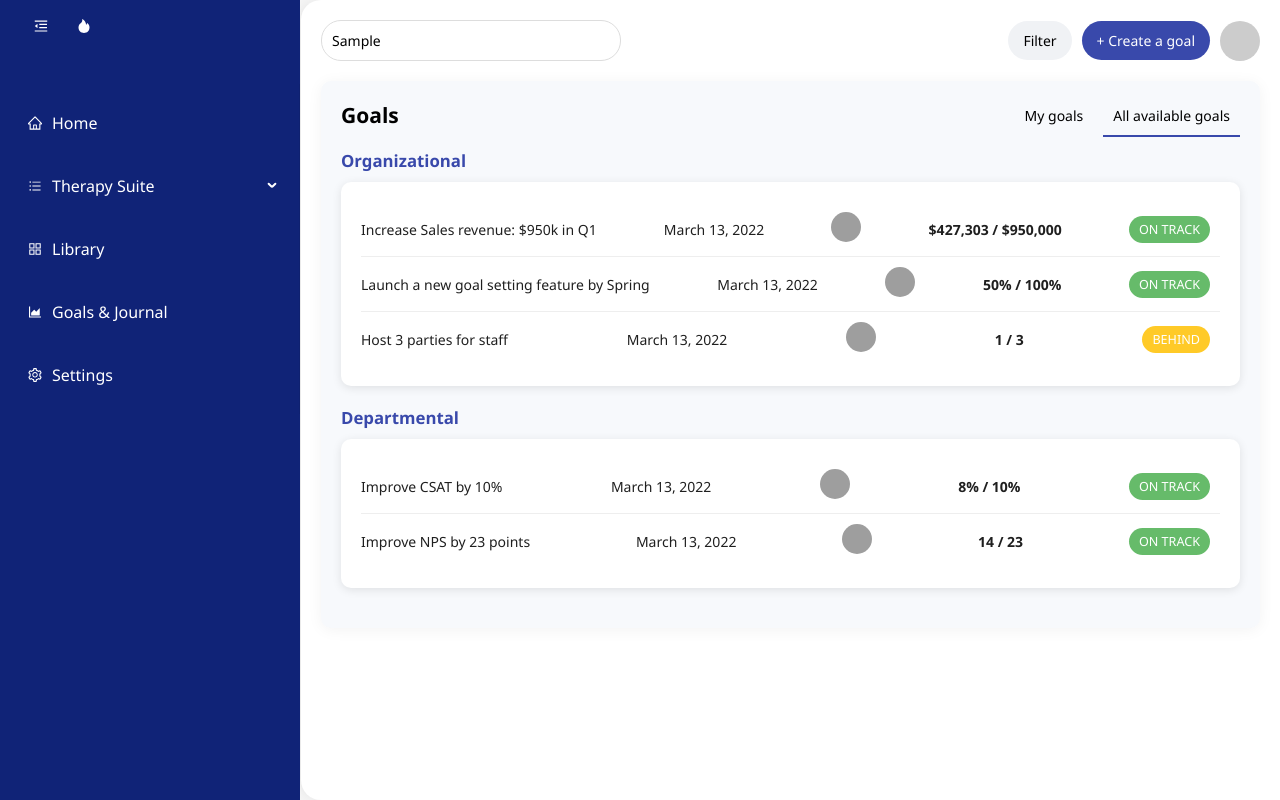
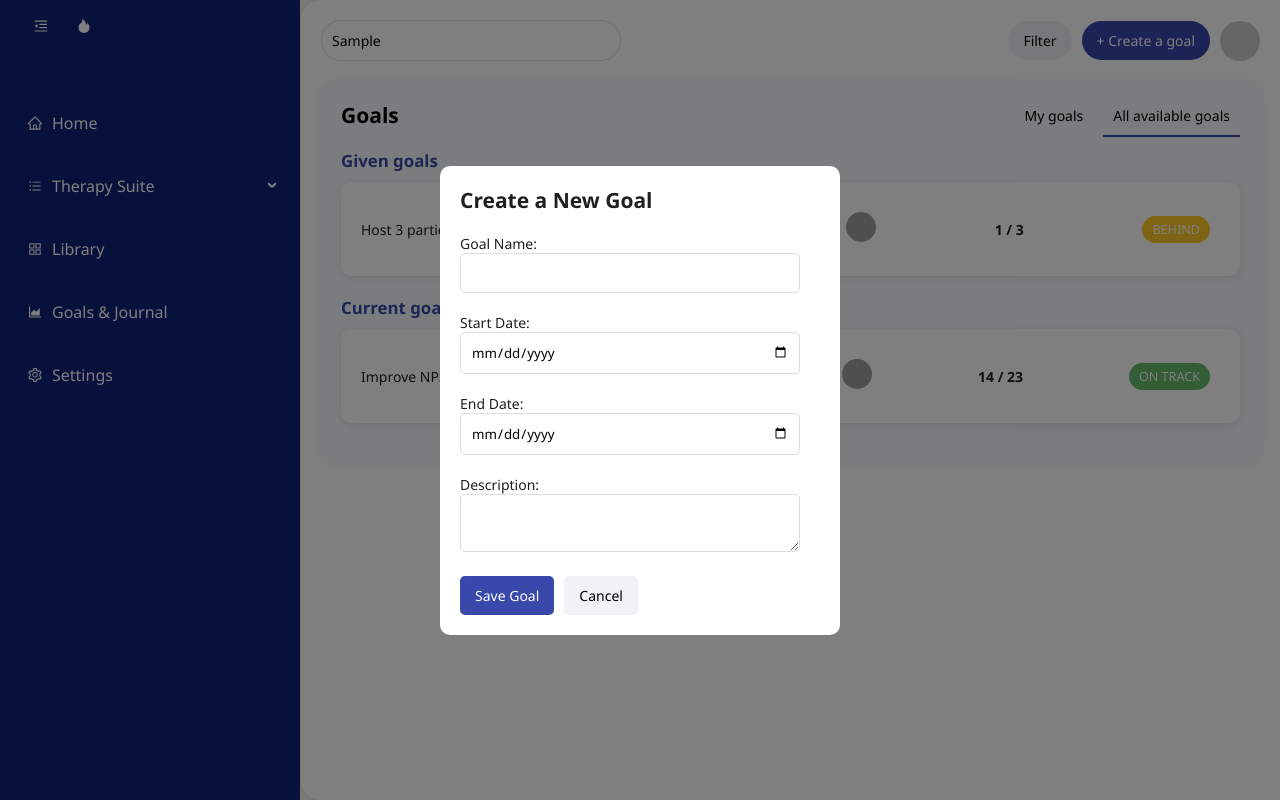
Before and after one commit to RITHVIK1101/CheersAI-final, a React (Vite) app: page / in a window 1280 px wide. Both pictures are taken after typing "Sample" into the empty fields and a click on the button "+ Create a goal". Built offline with nearby package versions, Linux system fonts and the light colour scheme; grey boxes are pictures that could not be loaded; a web font is replaced by a local one.

Commit message:
goal setting modals done

```diff
--- a/src/containers/goals/Goals.jsx
+++ b/src/containers/goals/Goals.jsx
@@ -1,26 +1,63 @@
-import React from 'react';
+import React, { useState } from 'react';
+import { format } from 'date-fns';
 import './goals.css';
 
 const Goals = () => {
-  const organizationalGoals = [
-    { name: "Increase Sales revenue: $950k in Q1", dueDate: "March 13, 2022", owner: "owner1.jpg", progress: "$427,303 / $950,000", status: "ON TRACK" },
-    { name: "Launch a new goal setting feature by Spring", dueDate: "March 13, 2022", owner: "owner2.jpg", progress: "50% / 100%", status: "ON TRACK" },
-    { name: "Host 3 parties for staff", dueDate: "March 13, 2022", owner: "owner3.jpg", progress: "1 / 3", status: "BEHIND" }
-  ];
+  const [givenGoals, setgivenGoals] = useState([
 
-  const departmentalGoals = [
-    { name: "Improve CSAT by 10%", dueDate: "March 13, 2022", owner: "owner4.jpg", progress: "8% / 10%", status: "ON TRACK" },
-    { name: "Improve NPS by 23 points", dueDate: "March 13, 2022", owner: "owner5.jpg", progress: "14 / 23", status: "ON TRACK" }
-  ];
+    { name: "Host 3 parties for staff", startDate: "2022-01-01", dueDate: "March 13, 2022", description: "Host three parties for staff by the end of the first quarter.", owner: "owner3.jpg", progress: "1 / 3", status: "BEHIND" }
+  ]);
+
+  const [currentGoals, setcurrentGoals] = useState([
+    { name: "Improve NPS by 23 points", startDate: "2022-01-01", dueDate: "March 13, 2022", description: "Improve Net Promoter Score (NPS) by 23 points by the end of the first quarter.", owner: "owner5.jpg", progress: "14 / 23", status: "ON TRACK" }
+  ]);
+
+  const [isModalOpen, setIsModalOpen] = useState(false);
+  const [newGoal, setNewGoal] = useState({ name: '', startDate: '', endDate: '', description: '' });
+  const [hoveredGoal, setHoveredGoal] = useState(null);
+
+  const handleInputChange = (e) => {
+    const { name, value } = e.target;
+    setNewGoal({ ...newGoal, [name]: value });
+  };
+
+  const handleFormSubmit = (e) => {
+    e.preventDefault();
+    const newGoalObj = {
+      name: newGoal.name,
+      startDate: newGoal.startDate,
+      dueDate: format(new Date(newGoal.endDate), 'MMMM dd, yyyy'),
+      description: newGoal.description,
+      owner: "owner6.jpg", // Add the appropriate owner image
+      progress: "0% / 100%",
+      status: "ON TRACK"
+    };
+    setcurrentGoals([...currentGoals, newGoalObj]);
+    setIsModalOpen(false);
+    setNewGoal({ name: '', startDate: '', endDate: '', description: '' });
+  };
 
   const renderGoals = (goals) => {
     return goals.map((goal, index) => (
-      <div key={index} className="goal-item">
+      <div
+        key={index}
+        className="goal-item"
+        onMouseEnter={() => setHoveredGoal(goal)}
+        onMouseLeave={() => setHoveredGoal(null)}
+      >
         <span className="goal-name">{goal.name}</span>
         <span className="goal-due-date">{goal.dueDate}</span>
         <span className="goal-owner"><img src={goal.owner} alt="Owner" /></span>
         <span className="goal-progress">{goal.progress}</span>
         <span className={`goal-status ${goal.status.replace(' ', '-').toLowerCase()}`}>{goal.status}</span>
+        {hoveredGoal === goal && (
+          <div className="goal-popup">
+            <p><strong>Name:</strong> {goal.name}</p>
+            <p><strong>Start Date:</strong> {format(new Date(goal.startDate), 'MMMM dd, yyyy')}</p>
+            <p><strong>End Date:</strong> {goal.dueDate}</p>
+            <p><strong>Description:</strong> {goal.description}</p>
+          </div>
+        )}
       </div>
     ));
   };
@@ -32,7 +69,7 @@ const Goals = () => {
           <input type="text" placeholder="Search employees" className="search-input" />
           <div className="header-icons">
             <button className="filter-btn">Filter</button>
-            <button className="create-goal-btn">+ Create a goal</button>
+            <button className="create-goal-btn" onClick={() => setIsModalOpen(true)}>+ Create a goal</button>
             <div className="profile-pic"></div>
           </div>
         </header>
@@ -46,20 +83,48 @@ const Goals = () => {
           </div>
           <div className="goals-content">
             <div className="goal-category">
-              <h2>Organizational</h2>
+              <h2>Given goals</h2>
               <div className="goal-card">
-                {renderGoals(organizationalGoals)}
+                {renderGoals(givenGoals)}
               </div>
             </div>
             <div className="goal-category">
-              <h2>Departmental</h2>
+              <h2>Current goals</h2>
               <div className="goal-card">
-                {renderGoals(departmentalGoals)}
+                {renderGoals(currentGoals)}
               </div>
             </div>
           </div>
         </section>
       </main>
+
+      {isModalOpen && (
+        <div className="modal">
+          <div className="modal-content">
+            <h2>Create a New Goal</h2>
+            <form onSubmit={handleFormSubmit}>
+              <label>
+                Goal Name:
+                <input type="text" name="name" value={newGoal.name} onChange={handleInputChange} required />
+              </label>
+              <label>
+                Start Date:
+                <input type="date" name="startDate" value={newGoal.startDate} onChange={handleInputChange} required />
+              </label>
+              <label>
+                End Date:
+                <input type="date" name="endDate" value={newGoal.endDate} onChange={handleInputChange} required />
+              </label>
+              <label>
+                Description:
+                <textarea name="description" value={newGoal.description} onChange={handleInputChange} required></textarea>
+              </label>
+              <button type="submit">Save Goal</button>
+              <button type="button" onClick={() => setIsModalOpen(false)}>Cancel</button>
+            </form>
+          </div>
+        </div>
+      )}
     </div>
   );
 };
--- a/src/containers/goals/goals.css
+++ b/src/containers/goals/goals.css
@@ -206,3 +206,80 @@ body {
 .goal-status.behind {
     background-color: #ffca28;
 }
+.modal {
+    position: fixed;
+    top: 0;
+    left: 0;
+    width: 100%;
+    height: 100%;
+    background: rgba(0, 0, 0, 0.5);
+    display: flex;
+    justify-content: center;
+    align-items: center;
+  }
+
+  .modal-content {
+    background: #fff;
+    padding: 20px;
+    border-radius: 10px;
+    width: 400px;
+    max-width: 90%;
+  }
+
+  .modal-content h2 {
+    margin-bottom: 20px;
+  }
+
+  .modal-content form label {
+    display: block;
+    margin-bottom: 10px;
+  }
+
+  .modal-content form input,
+  .modal-content form textarea {
+    width: calc(100% - 20px);
+    padding: 10px;
+    margin-bottom: 10px;
+    border: 1px solid #ddd;
+    border-radius: 5px;
+  }
+
+  .modal-content form button {
+    padding: 10px 15px;
+    border: none;
+    border-radius: 5px;
+    font-size: 14px;
+    cursor: pointer;
+  }
+
+  .modal-content form button[type="submit"] {
+    background-color: #3949ab;
+    color: #fff;
+    margin-right: 10px;
+  }
+
+  .modal-content form button[type="button"] {
+    background-color: #f0f2f5;
+    color: #000;
+  }
+  .goal-item {
+    position: relative;
+  }
+
+  .goal-popup {
+    position: absolute;
+    top: 100%;
+    left: 50%;
+    transform: translateX(-50%);
+    background: #fff;
+    padding: 10px;
+    border: 1px solid #ddd;
+    border-radius: 5px;
+    box-shadow: 0 2px 10px rgba(0, 0, 0, 0.1);
+    z-index: 10;
+    width: 250px;
+  }
+
+  .goal-popup p {
+    margin: 5px 0;
+  }
```
